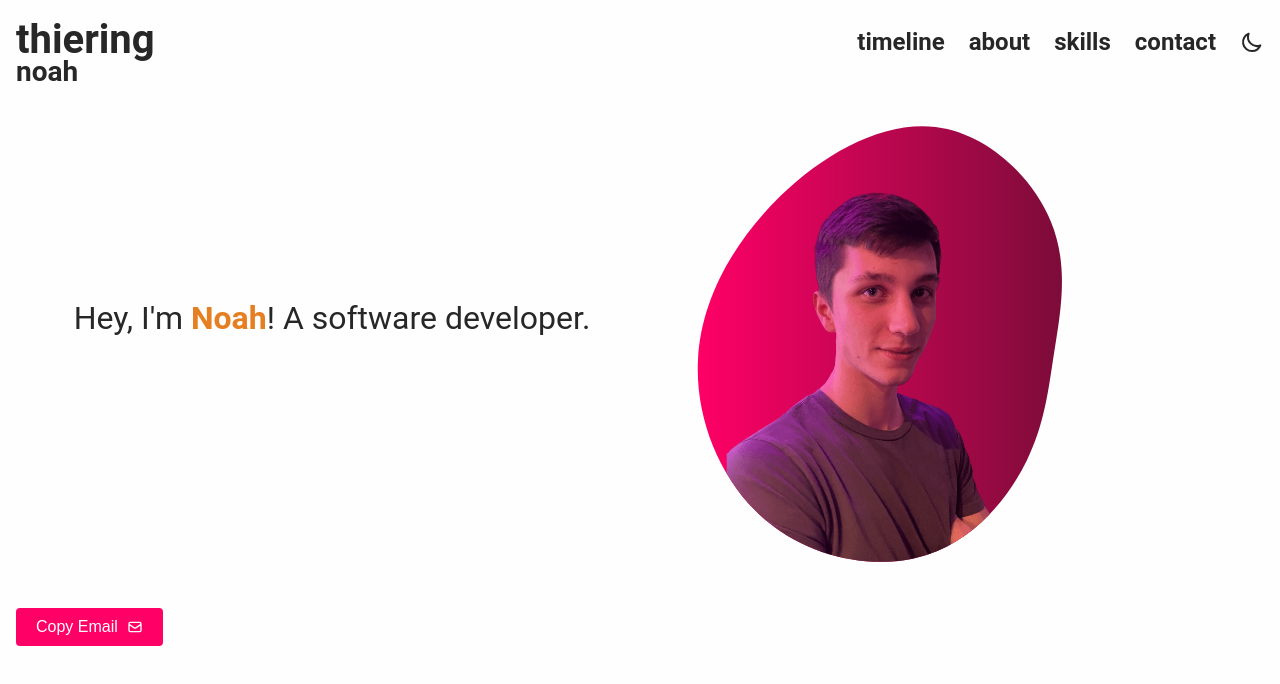
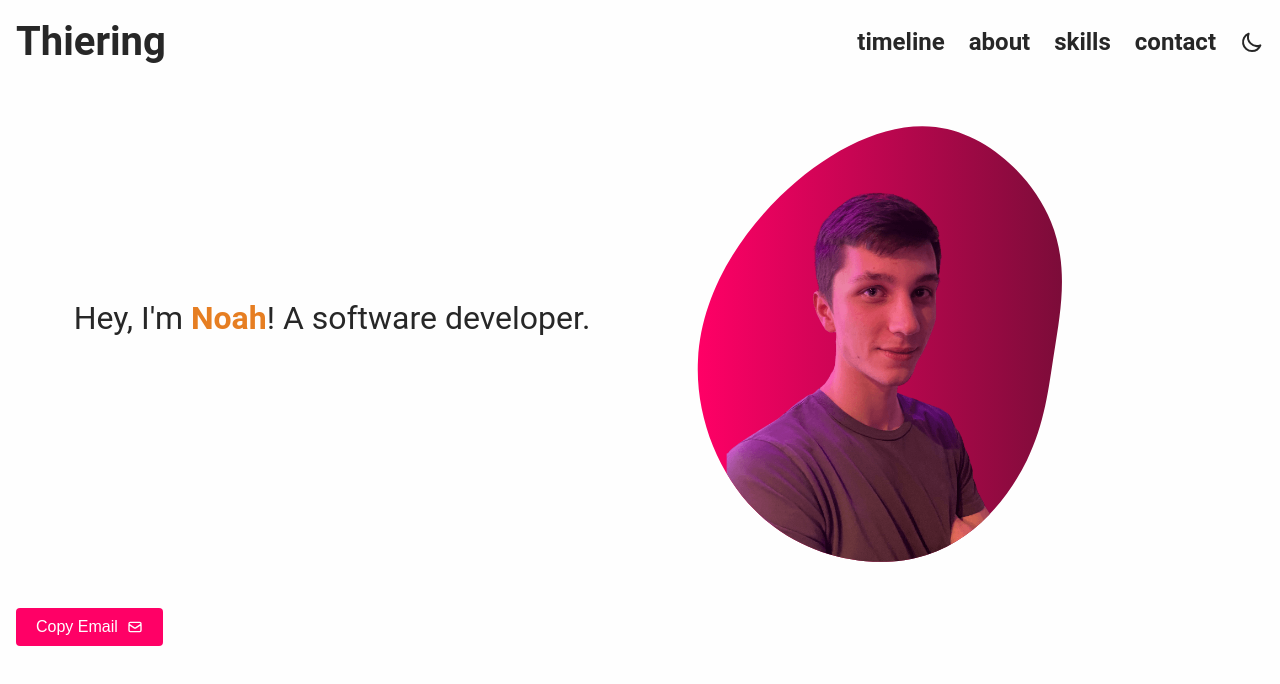
Before and after one commit to Noah4ever/noah4ever.github.io, a React (Vite) app: page / in a window 1280 px wide. Shown: the top 684 px of the page. Built offline with nearby package versions, Linux system fonts and the light colour scheme.

Commit message:
refactor: logo name

```diff
--- a/src/components/Header.tsx
+++ b/src/components/Header.tsx
@@ -35,8 +35,7 @@ export default function Header() {
     <header className="header-container">
       <div className="header-logo-container">
         <div className="header-logo-name-container">
-          <h1 className="header-logo-name lastname">thiering</h1>
-          <h2 className="header-logo-name firstname">noah</h2>
+          <h1 className="header-logo-name lastname">Thiering</h1>
         </div>
       </div>
 
```
